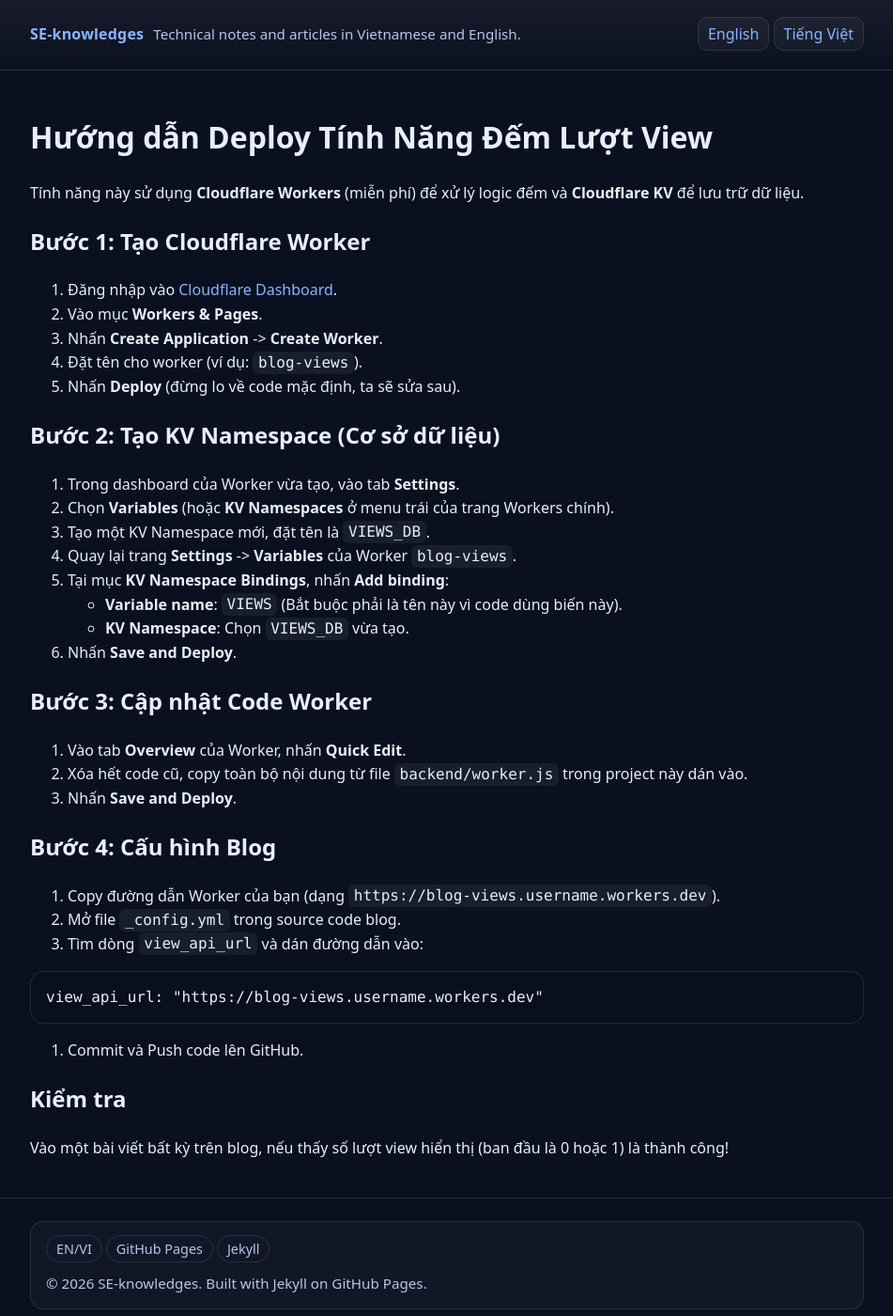
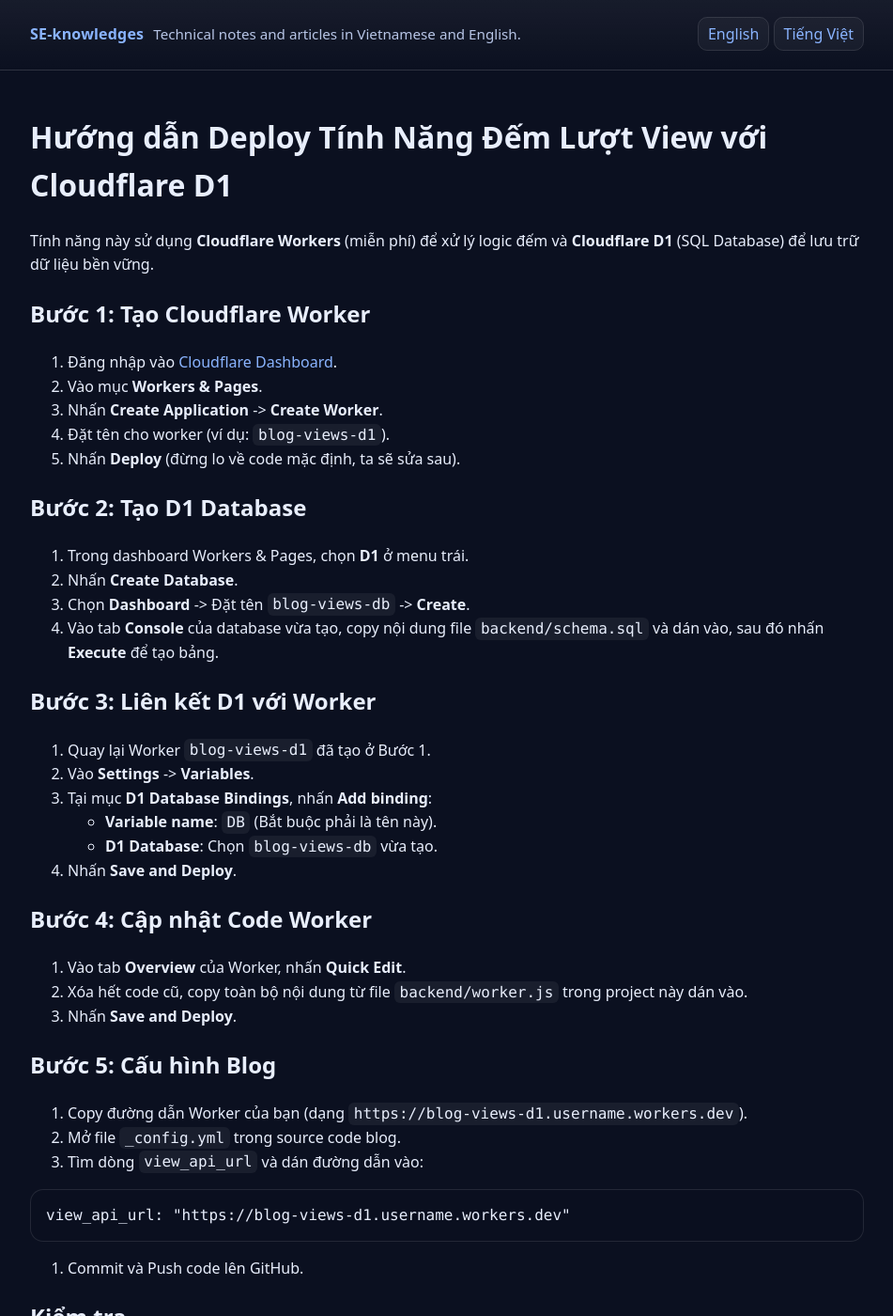
Before and after one commit to jayce-vu/SE-knowledges, a Jekyll site: the page built from DEPLOY_VIEW_COUNT.md, in a window 1280 px wide and 1400 px high. Shown: the whole window at 94% size, without its empty margins (164-1115 px from the left). Built offline with Jekyll 4.4.1, drawn with Linux system fonts in a browser that asks for light colours; our own code applies the rules of GitHub Pages for plain Markdown files.

Commit message:
feat: migrate view count storage to Cloudflare D1
- Update worker to use Cloudflare D1 (SQL) instead of KV for data persistence
- Add schema.sql for D1 database initialization
- Update deployment guide

````diff
--- a/DEPLOY_VIEW_COUNT.md
+++ b/DEPLOY_VIEW_COUNT.md
@@ -1,40 +1,45 @@
-# Hướng dẫn Deploy Tính Năng Đếm Lượt View
+# Hướng dẫn Deploy Tính Năng Đếm Lượt View với Cloudflare D1
 
-Tính năng này sử dụng **Cloudflare Workers** (miễn phí) để xử lý logic đếm và **Cloudflare KV** để lưu trữ dữ liệu.
+Tính năng này sử dụng **Cloudflare Workers** (miễn phí) để xử lý logic đếm và **Cloudflare D1** (SQL Database) để lưu trữ dữ liệu bền vững.
 
 ## Bước 1: Tạo Cloudflare Worker
 
 1. Đăng nhập vào [Cloudflare Dashboard](https://dash.cloudflare.com/).
 2. Vào mục **Workers & Pages**.
 3. Nhấn **Create Application** -> **Create Worker**.
-4. Đặt tên cho worker (ví dụ: `blog-views`).
+4. Đặt tên cho worker (ví dụ: `blog-views-d1`).
 5. Nhấn **Deploy** (đừng lo về code mặc định, ta sẽ sửa sau).
 
-## Bước 2: Tạo KV Namespace (Cơ sở dữ liệu)
+## Bước 2: Tạo D1 Database
 
-1. Trong dashboard của Worker vừa tạo, vào tab **Settings**.
-2. Chọn **Variables** (hoặc **KV Namespaces** ở menu trái của trang Workers chính).
-3. Tạo một KV Namespace mới, đặt tên là `VIEWS_DB`.
-4. Quay lại trang **Settings** -> **Variables** của Worker `blog-views`.
-5. Tại mục **KV Namespace Bindings**, nhấn **Add binding**:
-   - **Variable name**: `VIEWS` (Bắt buộc phải là tên này vì code dùng biến này).
-   - **KV Namespace**: Chọn `VIEWS_DB` vừa tạo.
-6. Nhấn **Save and Deploy**.
+1. Trong dashboard Workers & Pages, chọn **D1** ở menu trái.
+2. Nhấn **Create Database**.
+3. Chọn **Dashboard** -> Đặt tên `blog-views-db` -> **Create**.
+4. Vào tab **Console** của database vừa tạo, copy nội dung file `backend/schema.sql` và dán vào, sau đó nhấn **Execute** để tạo bảng.
 
-## Bước 3: Cập nhật Code Worker
+## Bước 3: Liên kết D1 với Worker
+
+1. Quay lại Worker `blog-views-d1` đã tạo ở Bước 1.
+2. Vào **Settings** -> **Variables**.
+3. Tại mục **D1 Database Bindings**, nhấn **Add binding**:
+   - **Variable name**: `DB` (Bắt buộc phải là tên này).
+   - **D1 Database**: Chọn `blog-views-db` vừa tạo.
+4. Nhấn **Save and Deploy**.
+
+## Bước 4: Cập nhật Code Worker
 
 1. Vào tab **Overview** của Worker, nhấn **Quick Edit**.
 2. Xóa hết code cũ, copy toàn bộ nội dung từ file `backend/worker.js` trong project này dán vào.
 3. Nhấn **Save and Deploy**.
 
-## Bước 4: Cấu hình Blog
+## Bước 5: Cấu hình Blog
 
-1. Copy đường dẫn Worker của bạn (dạng `https://blog-views.username.workers.dev`).
+1. Copy đường dẫn Worker của bạn (dạng `https://blog-views-d1.username.workers.dev`).
 2. Mở file `_config.yml` trong source code blog.
 3. Tìm dòng `view_api_url` và dán đường dẫn vào:
 
 ```yaml
-view_api_url: "https://blog-views.username.workers.dev"
+view_api_url: "https://blog-views-d1.username.workers.dev"
 ```
 
 4. Commit và Push code lên GitHub.
````
Also changed, not shown: backend/worker.js (+38 -16 lines), 1 other file.
